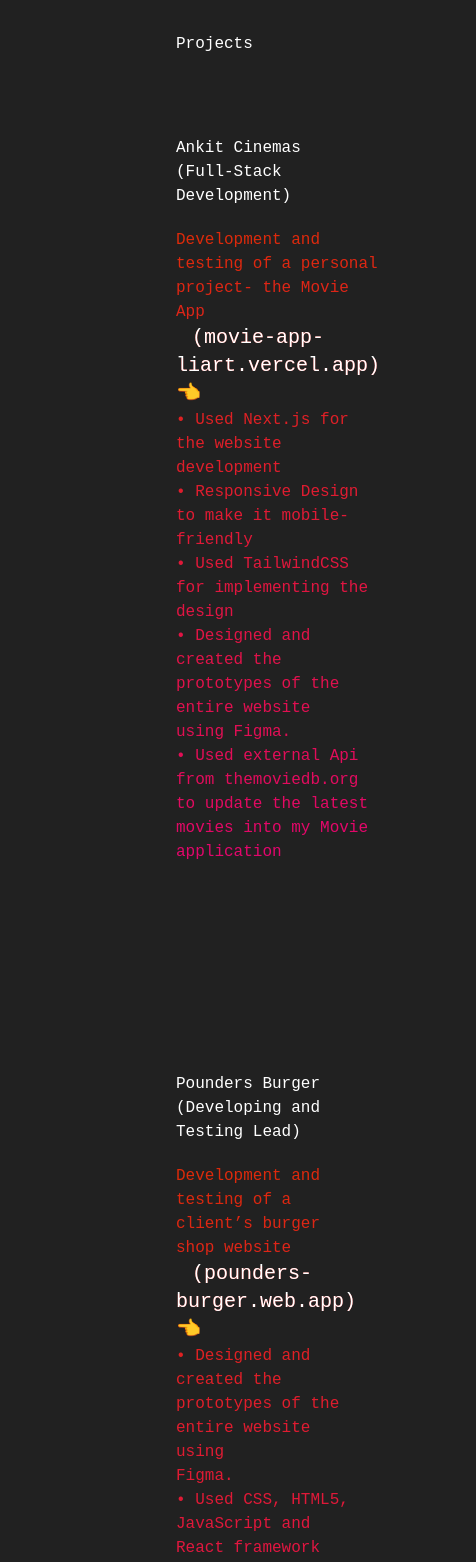
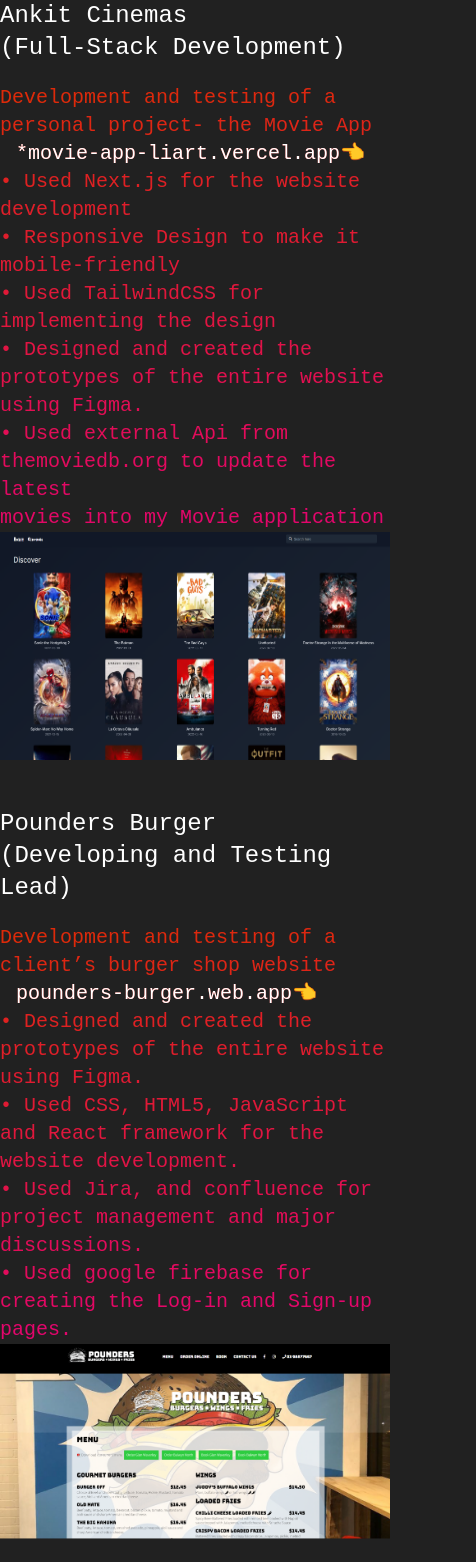
Before and after one commit to AnkitSHarda28/my_portfolio, a Next.js app: page /Projects in a window 390 px wide. Shown: the part 240-1802 px from the top of the page, 476 px wide, since content can reach past the window. Built offline with nearby package versions, Linux system fonts and the light colour scheme.

Commit message:
complete

```diff
--- a/Components/Navbar.js
+++ b/Components/Navbar.js
@@ -7,7 +7,7 @@ export default function Navbar() {
         <div className="lg:text-4xl sm:text-3xl xxs:text-3xl">
           <Link href="/">&lt;Ankit Sharda/&gt;</Link>
         </div>
-        <div className="lg:space-x-10 sm:space-x-10 xxs:space-x-5  lg:text-3xl sm:text-3xl">
+        <div className="lg:space-x-10 sm:space-x-10 xxs:text-sm xxs:space-x-3 lg:text-3xl sm:text-3xl flex ">
           <Link href="/">Home</Link>
           <Link href="/About">About</Link>
           <Link href="/Projects">Projects</Link>
--- a/pages/About.js
+++ b/pages/About.js
@@ -6,10 +6,10 @@ export default function About() {
   return (
     <div>
       <Navbar />
-      <div className="mx-44 mt-40 h-auto">
-        <h1 className="lg:text-7xl md:5xl mb-5">About</h1>
-        <div className="text-center ">
-          <span className="lg:text-3xl md:text-xl bg-gradient-to-r from-left1 to-right1 text-transparent bg-clip-text ">
+      <div className="lg:mx-44 lg:mt-40 h-auto xxs:mt-10">
+        <h1 className="lg:text-7xl sm:text-5xl xxs:text-5xl mb-5">About</h1>
+        <div className="text-center xxs:text-left ">
+          <span className="text-3xl xxs:text-2xl sm:text-3xl bg-gradient-to-r from-left1 to-right1 text-transparent bg-clip-text ">
             Hi There! My name is Ankit Sharda. I am a Software Engineer from
             Melbourne Australia 🇦🇺 .<br /> Currently, I am currently working on
             some personal projects such as an E-commerce
@@ -20,10 +20,12 @@ export default function About() {
         </div>
       </div>
 
-      <div className="flex justify-between mx-44 mt-20 items-center">
+      <div className="lg:flex justify-between lg:mx-44 lg:mt-20 items-center  xxs:mt-10">
         <div>
-          <h1 className="lg:text-5xl md:text-2xl mb-5">Software Engineering</h1>
-          <span className="lg:text-3xl md:text-xl bg-gradient-to-r from-left1 to-right1 text-transparent bg-clip-text">
+          <h1 className="lg:text-5xl sm:text-2xl xxs:text-2xl mb-5">
+            Software Engineering💻
+          </h1>
+          <span className="text-3xl xxs:text-xl sm:text-3xl bg-gradient-to-r from-left1 to-right1 text-transparent bg-clip-text">
             Ever since my childhood I have been interested in Tehnology
             <br /> and alway wanted to learn how the Technology works. And so
             <br /> I knew that i had to pursue computers when I grew up. I
@@ -45,10 +47,12 @@ export default function About() {
         </a>
       </div>
 
-      <div className="flex justify-between mx-44 mt-20 items-center">
+      <div className="lg:flex justify-between lg:mx-44 lg:mt-20 items-center  xxs:mt-10">
         <div>
-          <h1 className="lg:text-5xl md:text-2xl mb-5">Basketball 🏀</h1>
-          <span className="lg:text-3xl md:text-xl bg-gradient-to-r from-left1 to-right1 text-transparent bg-clip-text">
+          <h1 className="lg:text-5xl sm:text-2xl xxs:text-2xl mb-5">
+            Basketball 🏀
+          </h1>
+          <span className="text-3xl xxs:text-xl sm:text-3xl bg-gradient-to-r from-left1 to-right1 text-transparent bg-clip-text">
             Atively pursued basketball for more than 9 years. I have
             <br /> been playing it since year 2007 till date. I played
             <br /> Nationals Under 17 in year 2017 (Represented Punjab).
@@ -64,12 +68,12 @@ export default function About() {
         </a>
       </div>
 
-      <div className="flex justify-between mx-44 mt-20 items-center  mb-52">
+      <div className="lg:flex justify-between lg:mx-44 lg:mt-20 items-center  xxs:mt-10">
         <div>
-          <h1 className="lg:text-5xl md:text-2xl mb-5">
+          <h1 className="lg:text-5xl sm:text-2xl xxs:text-2xl mb-5">
             Other Interests 🌍📷📉
           </h1>
-          <span className="lg:text-3xl md:text-xl bg-gradient-to-r from-left1 to-right1 text-transparent bg-clip-text">
+          <span className="text-3xl xxs:text-xl sm:text-3xl bg-gradient-to-r from-left1 to-right1 text-transparent bg-clip-text">
             I love travelling and planes. My first flight to Italy
             <br /> made me fall in love with travelling. I love to travel in
             <br />
--- a/pages/Contact.js
+++ b/pages/Contact.js
@@ -4,15 +4,17 @@ import Image from "next/image";
 
 export default function Contact() {
   return (
-    <div className="flex flex-col min-h-screen justify-between">
+    <div className="flex flex-col min-h-screen justify-between ">
       <div>
         <Navbar />
-        <div className="mx-44 mt-40 h-auto">
-          <h1 className="lg:text-7xl md:text-5xl mb-5">Contact</h1>
+        <div className="lg:mx-44 lg:mt-40 xxs:text-center xxs:mt-10 sm:text-center sm:mt-10 h-auto">
+          <h1 className="lg:text-7xl sm:text-5xl xxs:text-5xl mb-5">Contact</h1>
         </div>
-        <div className="text-center mt-20">
-          <h1 className="lg:text-5xl md:text-3xl mb-10">Let Us Get In Touch</h1>
-          <span className="lg:text-2xl md:text-xl bg-gradient-to-r from-left1 to-right1 text-transparent bg-clip-text ">
+        <div className="text-center lg:mt-20 xxs:mt-10">
+          <h1 className="lg:text-5xl md:text-3xl xxs:text-3xl mb-10">
+            Let Us Get In Touch
+          </h1>
+          <span className="lg:text-2xl md:text-xl xxs:text-xl bg-gradient-to-r from-left1 to-right1 text-transparent bg-clip-text ">
             I am looking for a job as a Front-end/
             <br />
             Full-stack Developer. You can contact me <br />
@@ -21,7 +23,7 @@ export default function Contact() {
             <br /> play a game of LUDO. I’ll try to get back
             <br /> to you as soon as I can.
           </span>
-          <h1 className=" lg:text-5xl md:text-3xl mb-10 mt-10">
+          <h1 className="lg:text-5xl md:text-3xl xxs:text-3xl mb-10 mt-10">
             Here are my Socials
           </h1>
           <div className="flex space-x-10 items-center justify-center p-5 ">
--- a/pages/Projects.js
+++ b/pages/Projects.js
@@ -6,24 +6,24 @@ export default function Projects() {
   return (
     <div>
       <Navbar />
-      <div className="mx-44 mt-40 h-auto">
-        <h1 className="lg:text-7xl md:text-5xl mb-5">Projects</h1>
+      <div className="lg:mx-44 lg:mt-40 h-auto xxs:mt-10">
+        <h1 className="lg:text-7xl sm:text-5xl xxs:text-5xl mb-5">Projects</h1>
       </div>
 
-      <div className="flex justify-between mx-44 mt-20 items-center">
+      <div className="lg:flex justify-between lg:mx-44 lg:mt-20 items-center  xxs:mt-10">
         <div>
-          <h1 className="lg:text-5xl md:text-2xl mb-5">
+          <h1 className="lg:text-5xl sm:text-2xl xxs:text-2xl mb-5">
             Ankit Cinemas <br />
             (Full-Stack Development)
           </h1>
-          <span className="lg:text-3xl md:text-xl bg-gradient-to-r from-left1 to-right1 text-transparent bg-clip-text">
+          <span className="text-3xl xxs:text-xl sm:text-3xl bg-gradient-to-r from-left1 to-right1 text-transparent bg-clip-text">
             Development and testing of a personal project- the Movie App
             <br />
             <a
               href="https://movie-app-liart.vercel.app/"
               className="text-white text-xl ml-4"
             >
-              (movie-app-liart.vercel.app) 👈
+              *movie-app-liart.vercel.app👈
             </a>
             <br />• Used Next.js for the website development <br />• Responsive
             Design to make it mobile-friendly <br />• Used TailwindCSS for
@@ -47,27 +47,25 @@ export default function Projects() {
         </a>
       </div>
 
-      <div className="flex justify-between mx-44 mt-52 items-center">
+      <div className="lg:flex justify-between lg:mx-44 lg:mt-20 items-center  xxs:mt-10">
         <div>
-          <h1 className="lg:text-5xl md:text-2xl mb-5">
+          <h1 className="lg:text-5xl sm:text-2xl xxs:text-2xl mb-5">
             Pounders Burger
             <br /> (Developing and Testing Lead)
           </h1>
-          <span className="lg:text-3xl md:text-xl bg-gradient-to-r from-left1 to-right1 text-transparent bg-clip-text">
+          <span className="text-3xl xxs:text-xl sm:text-3xl bg-gradient-to-r from-left1 to-right1 text-transparent bg-clip-text">
             Development and testing of a client’s burger shop website
             <br />
             <a
               href="https://pounders.com.au/"
               className="text-white text-xl ml-4"
             >
-              (pounders-burger.web.app) 👈
+              pounders-burger.web.app👈
             </a>
             <br />• Designed and created the prototypes of the entire website
-            using
-            <br /> Figma. <br />• Used CSS, HTML5, JavaScript and React
-            framework for the website
-            <br /> development. <br />• Used Jira, and confluence for project
-            management and major <br />
+            using Figma. <br />• Used CSS, HTML5, JavaScript and React framework
+            for the website development. <br />• Used Jira, and confluence for
+            project management and major <br />
             discussions. <br />• Used google firebase for creating the Log-in
             and Sign-up
             <br /> pages.
@@ -76,19 +74,19 @@ export default function Projects() {
         <a href="https://pounders.com.au/" className="lg:visible sm:invisible">
           <Image
             src={"/Pounders.png"}
-            width={600}
+            width={700}
             height={350}
             alt="pounders"
           />
         </a>
       </div>
-      <div className="flex justify-between mx-44 mt-52 items-center mb-52">
+      <div className="lg:flex justify-between lg:mx-44 lg:mt-20 items-center  xxs:mt-10">
         <div>
-          <h1 className="lg:text-5xl md:text-2xl mb-5">
+          <h1 className="lg:text-5xl sm:text-2xl xxs:text-2xl mb-5">
             MomoWest <br />
             (Front-end Development)
           </h1>
-          <span className="lg:text-3xl md:text-xl bg-gradient-to-r from-left1 to-right1 text-transparent bg-clip-text">
+          <span className="text-3xl xxs:text-xl sm:text-3xl bg-gradient-to-r from-left1 to-right1 text-transparent bg-clip-text">
             Development and testing of a client’s Nepalese restaurant
             <br /> website
             <br />
@@ -96,7 +94,7 @@ export default function Projects() {
               href="https://momos-ankitsharda28.vercel.app/"
               className="text-white text-xl ml-4"
             >
-              (momos-ankitsharda28.vercel.app) 👈
+              momos-ankitsharda28.vercel.app👈
             </a>
             <br />• Designed and created the prototypes of the entire <br />
             website using Figma. <br />• Used Next.js for the website
--- a/pages/index.js
+++ b/pages/index.js
@@ -8,7 +8,19 @@ import Link from "next/link";
 export default function Home() {
   return (
     <div className="sm:justify-center xxs:justify-center">
-      <Navbar />
+      <>
+        <div className="flex justify-between items-center text-white p-5 bg-gradient-to-r from-left to-right">
+          <div className="lg:text-4xl sm:text-3xl xxs:text-3xl">
+            <Link href="/">&lt;Ankit Sharda/&gt;</Link>
+          </div>
+          <div className="lg:space-x-10 sm:space-x-10 xxs:text-sm xxs:space-x-3 lg:text-3xl sm:text-3xl flex ">
+            <Link href="/">Home</Link>
+            <Link href="/About">About</Link>
+            <Link href="/Projects">Projects</Link>
+            <Link href="/Contact">Contact</Link>
+          </div>
+        </div>
+      </>
       <div className="lg:flex lg:text-left  justify-between lg:mx-44 lg:mt-40 sm:mt-10 xxs:mt-10 sm:text-center xxs:text-center">
         <div className="space-y-20">
           <div>
@@ -56,7 +68,7 @@ export default function Home() {
           <div className="animate-bounce">
             <a href="/AnkitResume.pdf" download={"Ankit Sharda Resume"}>
               <button className="text-4xl h-20 w-64 rounded-lg  bg-gradient-to-r from-left1 to-right1">
-                Resume
+                <h1 className="text-white">Resume</h1>
               </button>
             </a>
           </div>
```
